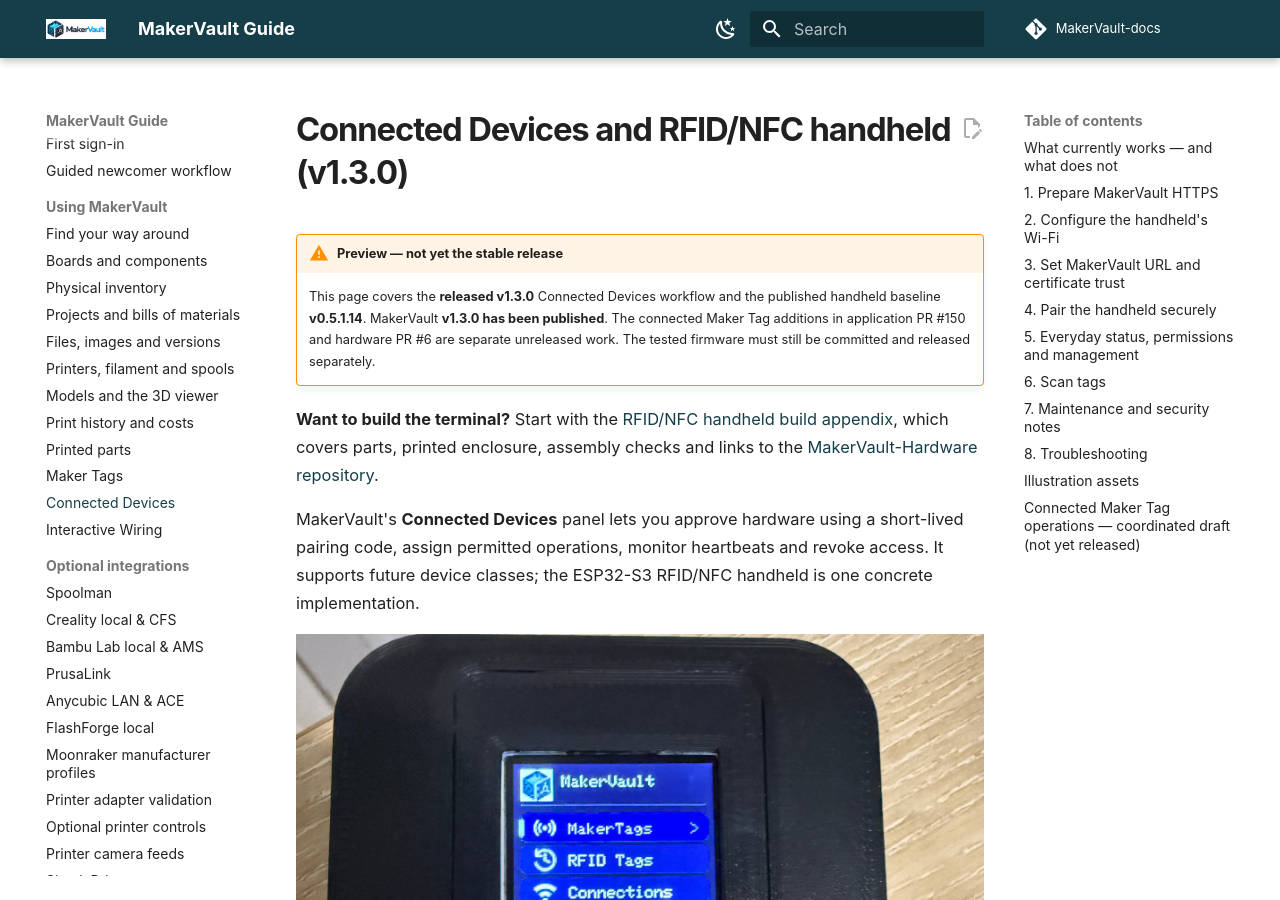
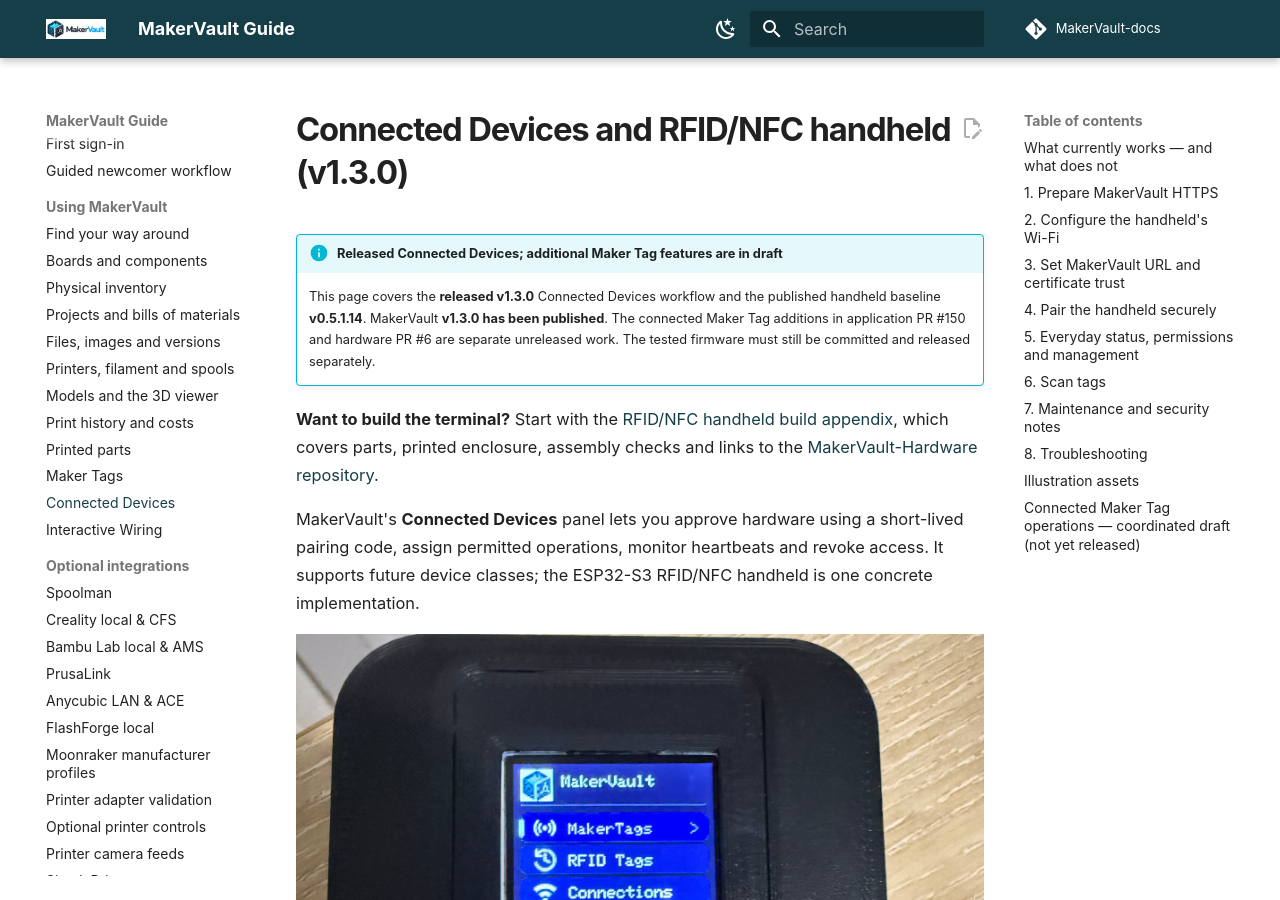
Before and after one commit to gavrd7/MakerVault-docs, an MkDocs documentation site: the page built from docs/guide/using/connected-devices.md, in a window 1280 px wide and 900 px high. Built offline with MkDocs 1.6.1 and Material for MkDocs 9.7.7, drawn with Linux system fonts in a browser that asks for light colours; comment, search, counter and statistics services are not loaded.

Commit message:
docs: remove stale preview banner and clarify released versus draft functionality

```diff
--- a/docs/guide/using/connected-devices.md
+++ b/docs/guide/using/connected-devices.md
@@ -1,6 +1,6 @@
 # Connected Devices and RFID/NFC handheld (v1.3.0)
 
-!!! warning "Preview — not yet the stable release"
+!!! info "Released Connected Devices; additional Maker Tag features are in draft"
     This page covers the **released v1.3.0** Connected Devices workflow and the published handheld baseline **v0.5.1.14**. MakerVault **v1.3.0 has been published**. The connected Maker Tag additions in application PR #150 and hardware PR #6 are separate unreleased work. The tested firmware must still be committed and released separately.
 
 **Want to build the terminal?** Start with the [RFID/NFC handheld build appendix](../reference/rfid-terminal-build.md), which covers parts, printed enclosure, assembly checks and links to the [MakerVault-Hardware repository](https://github.com/gavrd7/MakerVault-Hardware).
```
